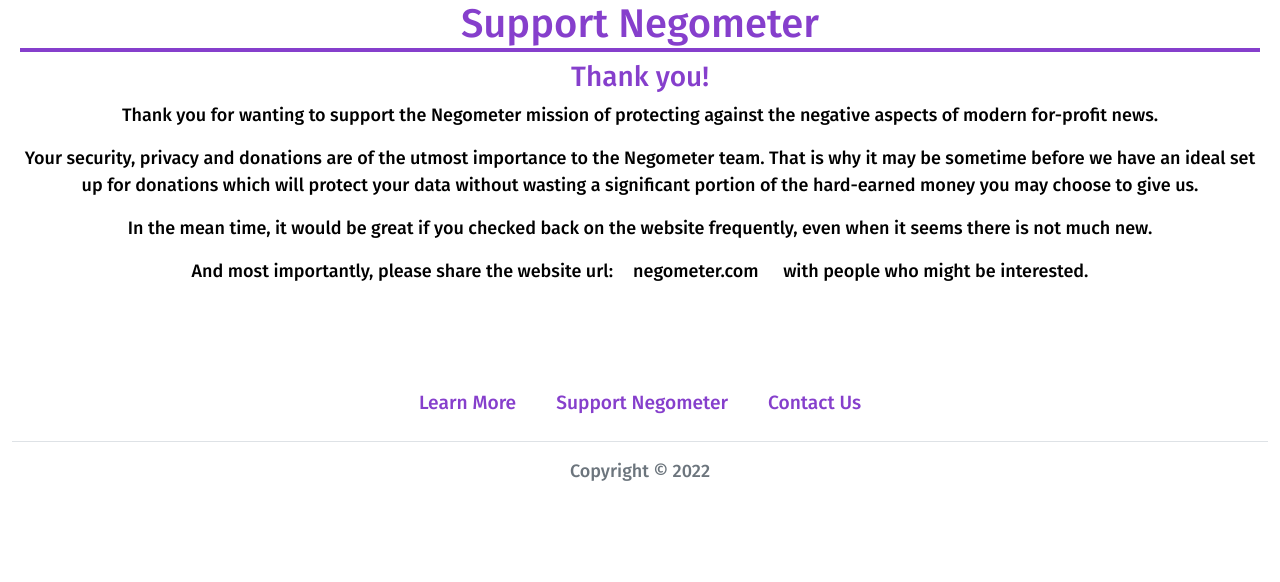
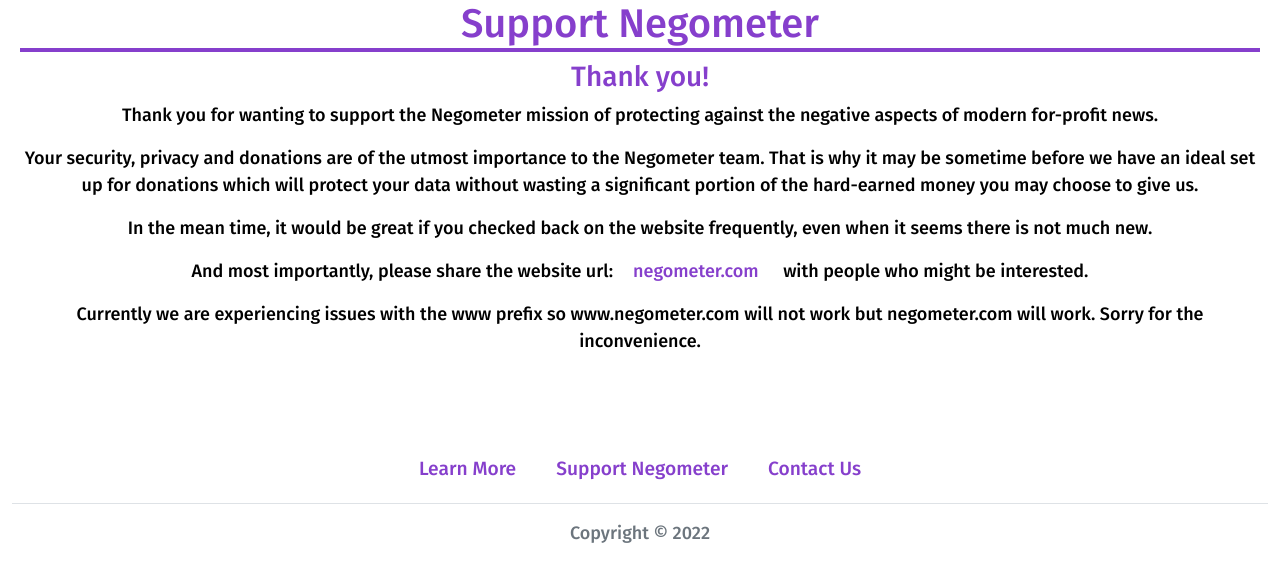
Before and after one commit to tcs76321/negometer, a Django app: page /support/ in a window 1280 px wide. Shown: the part 56-638 px from the top of the page. Run offline with Django 4.2, Linux system fonts and the light colour scheme; parts of the project's set-up code (start-up, migrations or seed data) failed here and were passed over.

Commit message:
bootstrapify footer, update support us page

```diff
--- a/mainfunc/templates/base.html
+++ b/mainfunc/templates/base.html
@@ -56,9 +56,9 @@
     <div class="container-fluid">
       <footer class="my-4">
         <ul class="nav justify-content-center border-bottom pb-3 mb-3">
-            <li class="nav-item py-2"><a href="/info" style="font-size: larger">Learn More</a></li>
-            <li class="nav-item py-2"><a href="/support" style="font-size: larger">Support Negometer</a></li>
-            <li class="nav-item py-2"><a href="/contact" style="font-size: larger">Contact Us</a></li>
+            <li class="nav-item py-1"><a href="/info" style="font-size: larger">Learn More</a></li>
+            <li class="nav-item py-1"><a href="/support" style="font-size: larger">Support Negometer</a></li>
+            <li class="nav-item py-1"><a href="/contact" style="font-size: larger">Contact Us</a></li>
         </ul>
         <p class="text-center text-muted">Copyright © 2022</p>
       </footer>
--- a/mainfunc/templates/index.html
+++ b/mainfunc/templates/index.html
@@ -28,5 +28,4 @@
     <a href="/details/fox" style="font-size: 300%;"><div><div><img src="{% static 'images/foxLogo.jpeg' %}" style="width:80px;height:80px;" alt="Fox News Logo"></div><div>Fox News</div></div></a>
     <a href="/details/nbc" style="font-size: 300%;"><div><div><img src="{% static 'images/nbcLogo.jpeg' %}" style="width:160px;height:80px;" alt="NBC Logo"></div><div>NBC News</div></div></a>
 
-    <br>
 {% endblock %}
--- a/mainfunc/templates/support.html
+++ b/mainfunc/templates/support.html
@@ -11,6 +11,8 @@
         portion of the hard-earned money you may choose to give us.</p>
     <p>In the mean time, it would be great if you checked back on the website frequently, even when it seems there is not
         much new.</p>
-    <p>And most importantly, please share the website url:<a href="https://negometer.com">negometer.com</a> with people who might be interested.</p>
+    <p>And most importantly, please share the website url:<a style="color: #863fcc" href="https://negometer.com">negometer.com</a> with people who might be interested.</p>
+
+    <p>Currently we are experiencing issues with the www prefix so www.negometer.com will not work but negometer.com will work. Sorry for the inconvenience.</p>
 
 {% endblock %}
```
